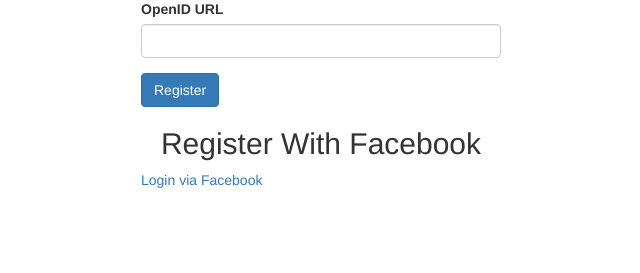
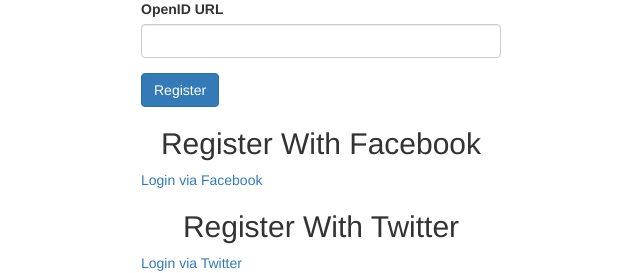
Before and after one commit to stonemirror/mastering-flask, a Flask app: template webapp/templates/main/register.html in a window 1280 px wide. Shown: the part 716-989 px from the top of the page, without its empty margins (319-959 px from the left). Before the commit the page ends 904 px from the top, so only its background shows below. Run offline with Flask 2, Linux system fonts and the light colour scheme; the template is opened without the code that fills it: values that come from a table or form of the project are taken from there, others are empty; parts of the project's set-up code (start-up, migrations or seed data) failed here and were passed over; some libraries are stand-ins or nearby versions.

Commit message:
Twitter OAuth login now working

```diff
--- a/webapp/controllers/main.py
+++ b/webapp/controllers/main.py
@@ -129,13 +129,14 @@ def facebook_authorized(resp):
 
 @main_blueprint.route('/twitter-login')
 def twitter_login():
-    return twitter.authorize(
+    response = twitter.authorize(
         callback=url_for(
             '.twitter_authorized',
             next=request.referrer or None,
             _external=True
         )
     )
+    return response
 
 
 @main_blueprint.route('/twitter-login/authorized')
@@ -146,12 +147,13 @@ def twitter_authorized(resp):
                 request.args['error_reason'],
                 request.args['error_description']
             )
-    session['twitter_oauth_token'] = resp['oauth_token'] + resp['oauth_token_secret']
+    session['twitter_oauth_token'] = resp['oauth_token'] +\
+        resp['oauth_token_secret']
     user = User.query.filter_by(
         username=resp['screen_name']
     ).first()
     if not user:
-        user = User(resp['screen_name'], '')
+        user = User(resp['screen_name'])
         db.session.add(user)
         db.session.commit()
     #
--- a/webapp/templates/main/register.html
+++ b/webapp/templates/main/register.html
@@ -77,6 +77,10 @@
 
             <h2 class="text-center">Register With Facebook</h2>
             <a href="{{ url_for('.facebook_login') }}">Login via Facebook</a>
+            <br>
+            <h2 class="text-center">Register With Twitter</h2>
+            <a href="{{ url_for('.twitter_login') }}">Login via Twitter</a>
+            <br>
         </div>
         <div class="col-md-4"></div>
     </div>
```
